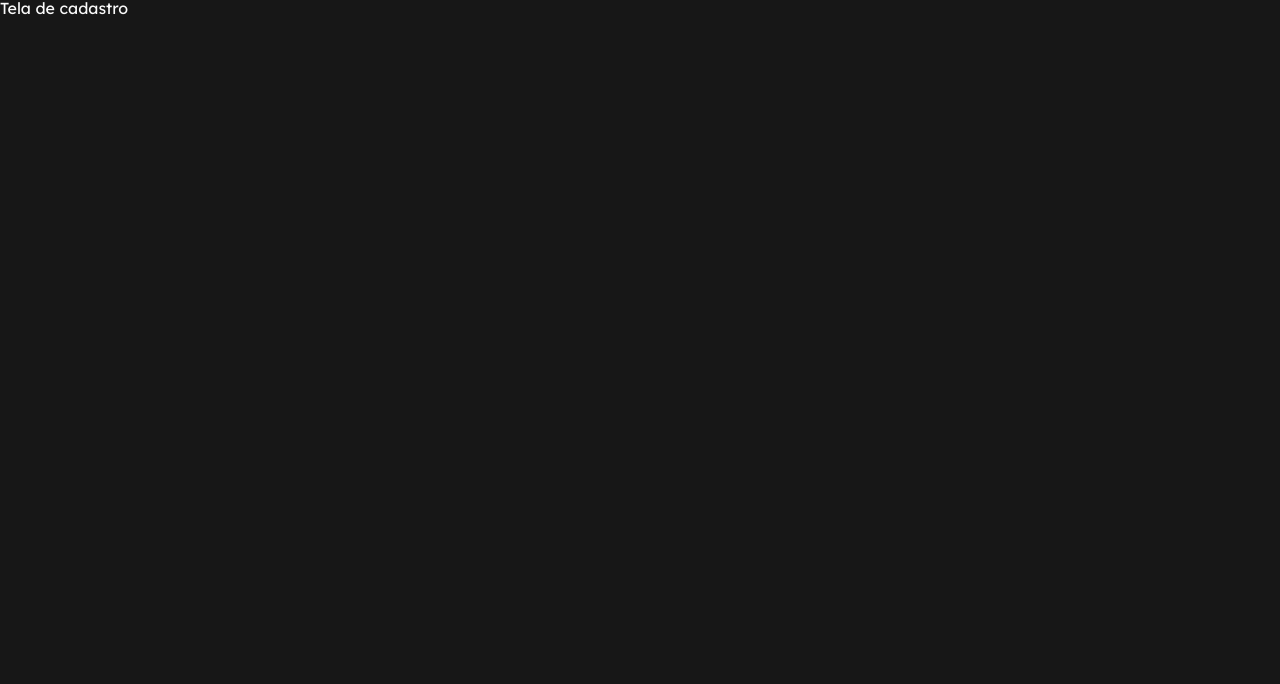
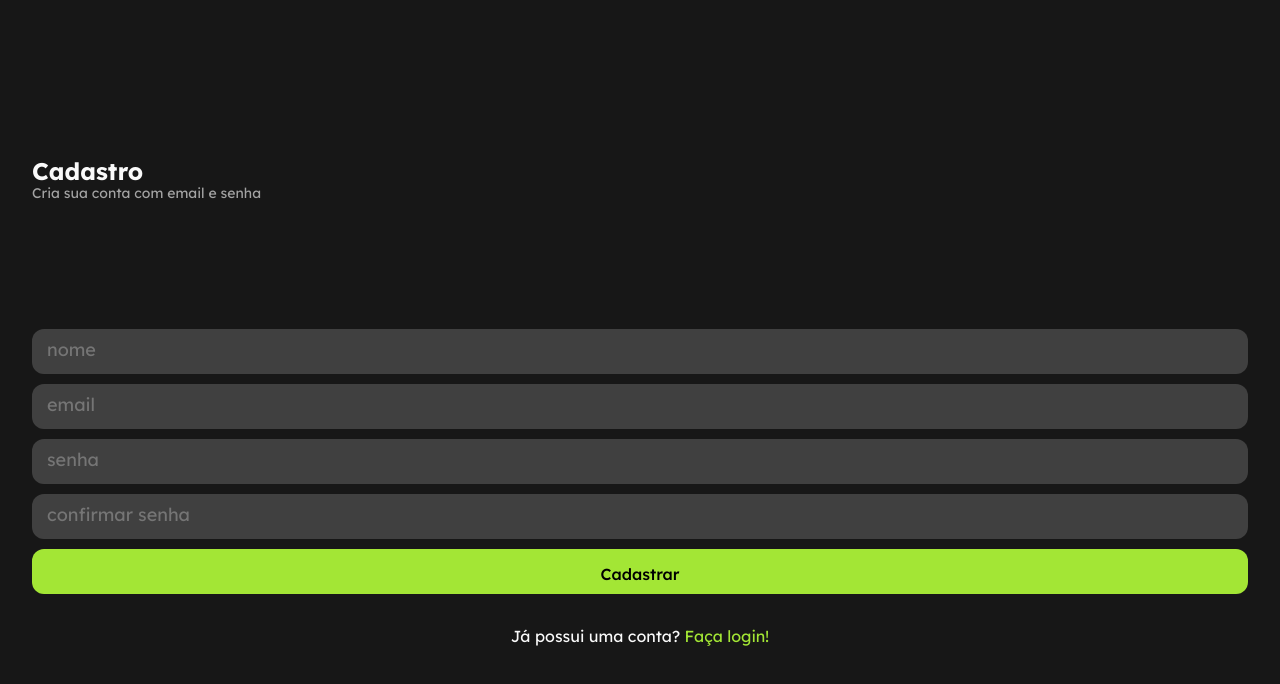
Before and after one commit to lgmacedo/megashoe-store-front, a React (Create React App) app: page /cadastro in a window 1280 px wide. Shown: the top 684 px of the page. Built offline with nearby package versions, Linux system fonts and the light colour scheme.

Commit message:
feat: layout tela cadastro

```diff
--- a/src/pages/Cadastro.js
+++ b/src/pages/Cadastro.js
@@ -1,3 +1,114 @@
+import styled from "styled-components";
+
 export default function Cadastro() {
-  return <>Tela de cadastro</>;
+
+return(
+  <CadastroContainer>
+
+    <Titulo>
+      <h1>Cadastro</h1>
+      <p>Cria sua conta com email e senha</p>
+    </Titulo>
+
+  <Form >
+    <input
+      name="nome"
+      placeholder="nome"
+      type="text"
+      required />
+    <input
+      name="email"
+      placeholder="email"
+      type="email"
+      required/>
+    <input
+      name="senhanova"
+      placeholder="senha"
+      type="password"
+      autoComplete="new-password"
+      required/>
+    <input
+      name="senharepetida"
+      placeholder="confirmar senha"
+      type="password"
+      autoComplete="new-password"
+      required/>
+    <button type="submit">Cadastrar</button>
+  </Form>
+
+  <Login to="/">
+    Já possui uma conta? <span>Faça login!</span>
+  </Login>
+</CadastroContainer>
+)
 }
+
+const Titulo = styled.div`
+  width: calc(100% - 64px);
+  font-family: 'Lexend Deca';
+  font-style: normal;
+  h1{
+    font-weight: 700;
+    font-size: 24px;
+    color: #FAFAFA;
+    line-height: 30px;
+  }
+  p{
+    font-weight: 400;
+    font-size: 14px;
+    color: #A3A3A3;
+  }
+  margin-bottom: 10%;
+`
+
+const CadastroContainer = styled.section`
+height: 100vh;
+display: flex;
+flex-direction: column;
+justify-content: center;
+align-items: center;
+`
+const Login = styled.div`
+margin-top: 32px;
+font-style: normal;
+line-height: 18px;
+font-family: 'Lexend Deca';
+font-weight: 400;
+span{
+  color: #A3E635;
+}
+`
+const Form = styled.form`
+  display: flex;
+  flex-direction: column;
+  justify-content: center;
+  align-items: center;
+  gap: 8px;
+  width: 100%;
+  border-radius: 5px;
+  input, button{
+    height: 45px;
+    background: #404040;
+    border-radius: 12px;
+    border: none;
+    width: calc(100% - 64px);
+    outline: none;
+    padding: 15px;
+    margin: 1px;
+    ::placeholder{
+      font-family: 'Lexend Deca';
+      font-style: normal;
+      font-weight: 400;
+      font-size: 18px;
+      line-height: 22px;
+    }
+  }
+  button{
+    background: #A3E635;
+    font-family: 'Lexend Deca';
+    font-style: normal;
+    font-weight: 500;
+    font-size: 16px;
+    line-height: 20px;
+  }
+`
```
